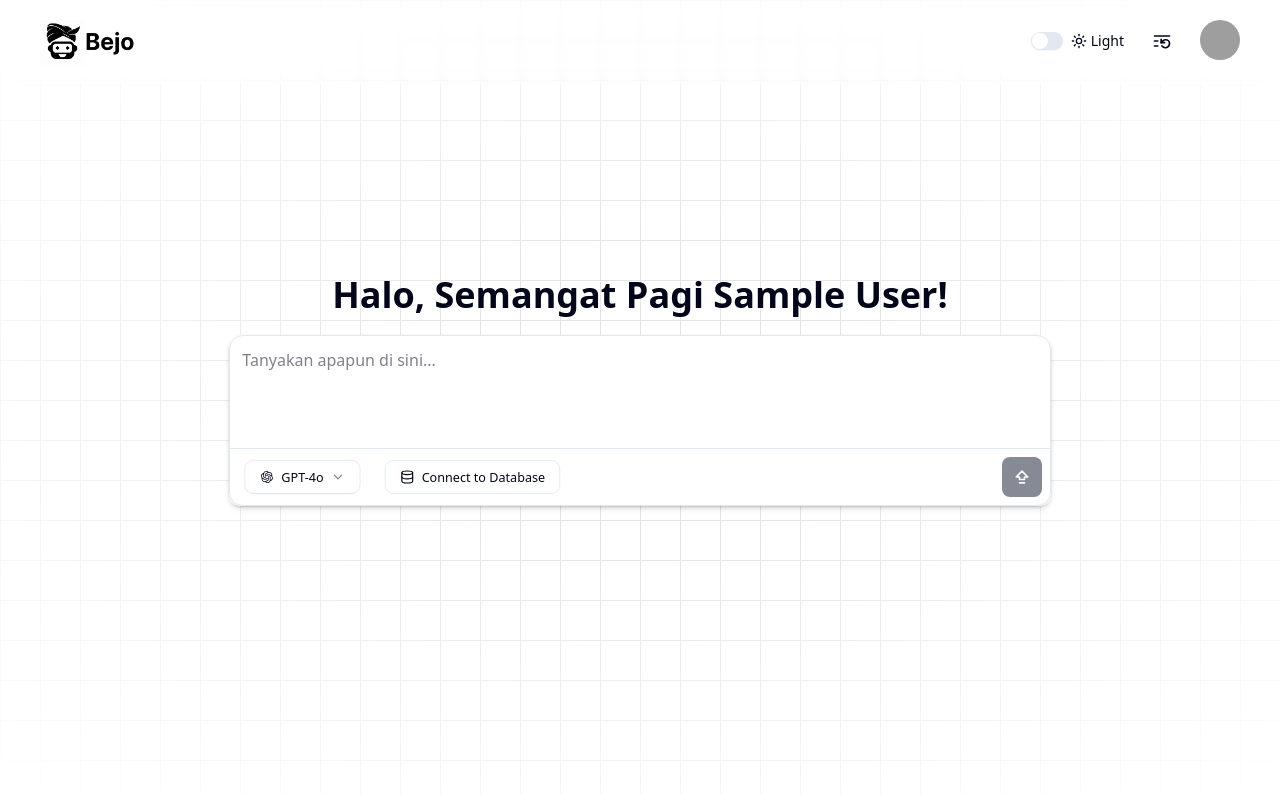
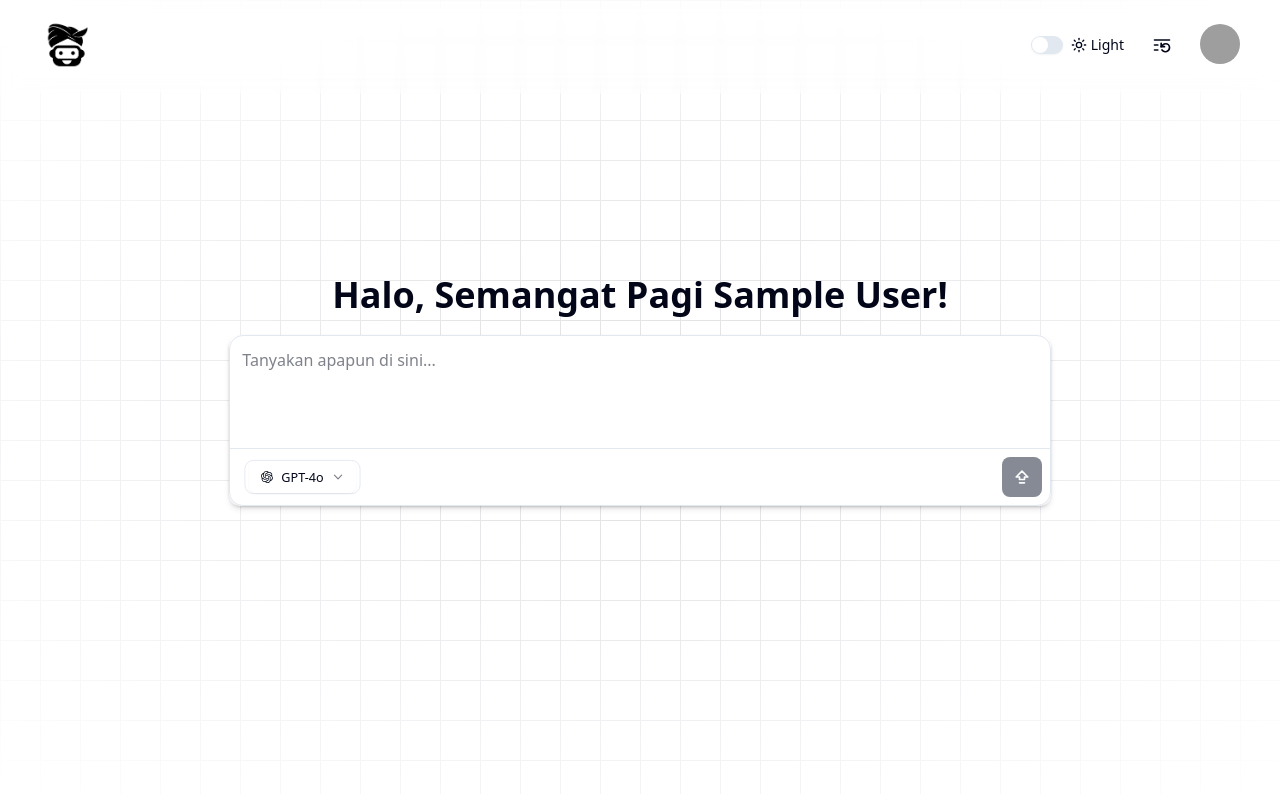
Before and after one commit to n0yy/bejo-fe, a Next.js app: page / in a window 1280 px wide. Shown: the top 794 px of the page. Built offline with nearby package versions, Linux system fonts and the light colour scheme; no server answers; sample sign-in values are in the browser's storage; grey boxes are pictures that could not be loaded.

Commit message:
refresh all component

```diff
--- a/components/HistoryModal.tsx
+++ b/components/HistoryModal.tsx
@@ -2,7 +2,7 @@
 
 import { Search } from "lucide-react";
 import React, { useEffect, useState } from "react";
-import { collection, query, where, getDocs, orderBy } from "firebase/firestore";
+import { collection, query, where, getDocs } from "firebase/firestore";
 import { db } from "@/lib/firebase/app";
 import { useSession } from "next-auth/react";
 import { useRouter } from "next/navigation";
@@ -20,9 +20,9 @@ interface ChatHistoryItem {
 function getPreview(text: string, maxLength = 100) {
   // Hapus markdown dan link
   let clean = text
-    .replace(/\[(.*?)\]\((.*?)\)/g, "$1") // [teks](link) => teks
-    .replace(/[*_~`>#-]/g, "") // karakter markdown dasar
-    .replace(/!\[(.*?)\]\((.*?)\)/g, "") // gambar markdown
+    .replace(/\[(.*?)\]\((.*?)\)/g, "$1")
+    .replace(/[*_~`>#-]/g, "")
+    .replace(/!\[(.*?)\]\((.*?)\)/g, "")
     .replace(/\n/g, " ");
   if (clean.length > maxLength) {
     clean = clean.slice(0, maxLength) + "...";
@@ -42,16 +42,13 @@ export default function HistoryModal() {
       if (!session?.user?.id) return;
 
       try {
-        console.log("Fetching chat history for user:", session.user.id);
         const chatHistoryRef = collection(db, "chatHistory");
         const q = query(chatHistoryRef, where("userId", "==", session.user.id));
 
         const querySnapshot = await getDocs(q);
-        console.log("Query snapshot size:", querySnapshot.size);
 
         const history = querySnapshot.docs.map((doc) => {
           const data = doc.data();
-          console.log("Document data:", data);
           const messages = data.messages || [];
           return {
             threadId: doc.id,
@@ -62,7 +59,6 @@ export default function HistoryModal() {
           };
         });
 
-        console.log("Processed history:", history);
         setChatHistory(history);
       } catch (error) {
         console.error("Error fetching chat history:", error);
--- a/components/Navbar.tsx
+++ b/components/Navbar.tsx
@@ -51,9 +51,9 @@ export default function Navbar() {
       <nav className="py-5 px-4 md:px-10 flex items-center justify-between fixed top-0 left-0 right-0 z-10 bg-white/10 dark:bg-black/10  backdrop-blur-sm">
         <Link href="/" className="flex items-center justify-center space-x-2">
           <Image
-            src="/logo.png"
-            width={100}
-            height={100}
+            src="/bejo.png"
+            width={54}
+            height={54}
             alt="Logo"
             className={theme === "dark" ? "invert" : ""}
           />
--- a/components/PromptInput.tsx
+++ b/components/PromptInput.tsx
@@ -74,7 +74,7 @@ export default function PromptInput() {
           <div className="flex items-center justify-between p-2 border-t border-input">
             <div className="flex items-center space-x-0 md:space-x-2 ">
               <ModelSelector value={model} onChange={setModel} />
-              <DatabaseConnector />
+              {/* <DatabaseConnector /> */}
             </div>
 
             <button
```
Also changed, not shown: 1 other file (tests, documents, lock files or other folders).
